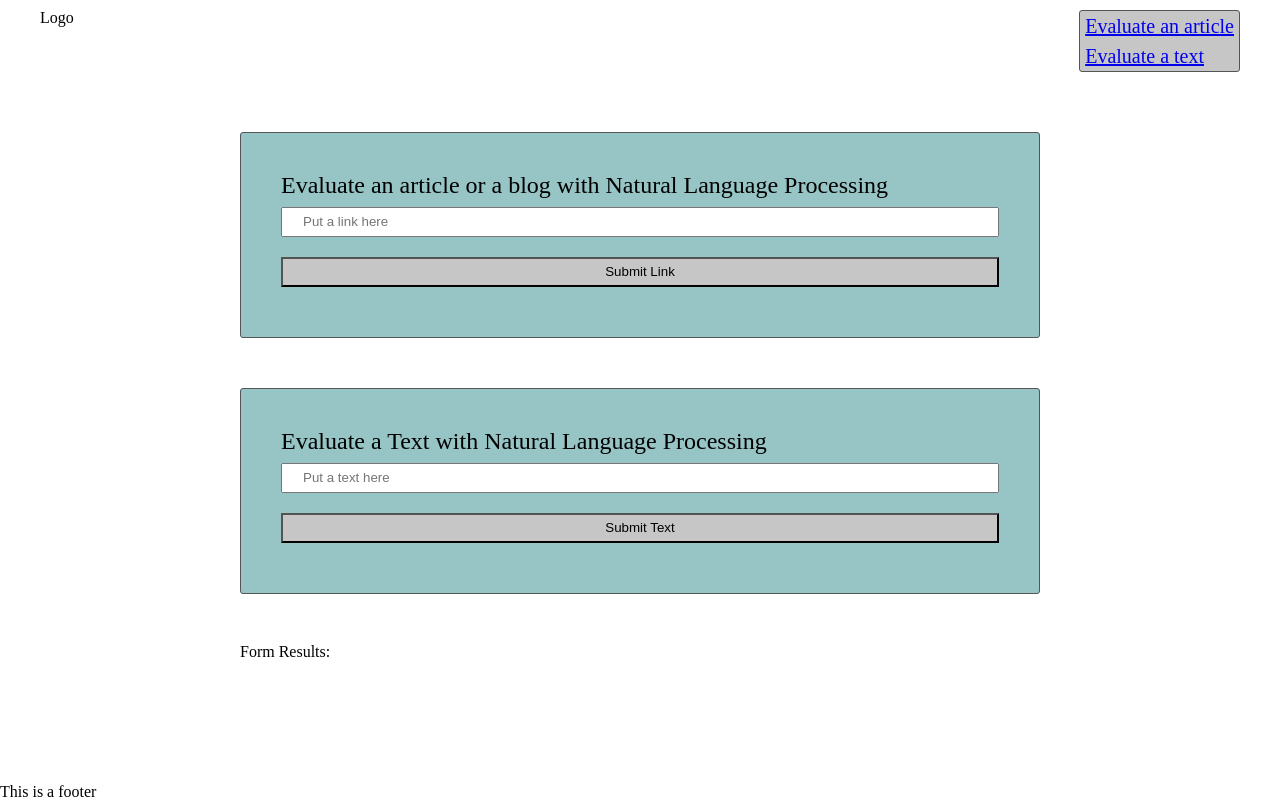
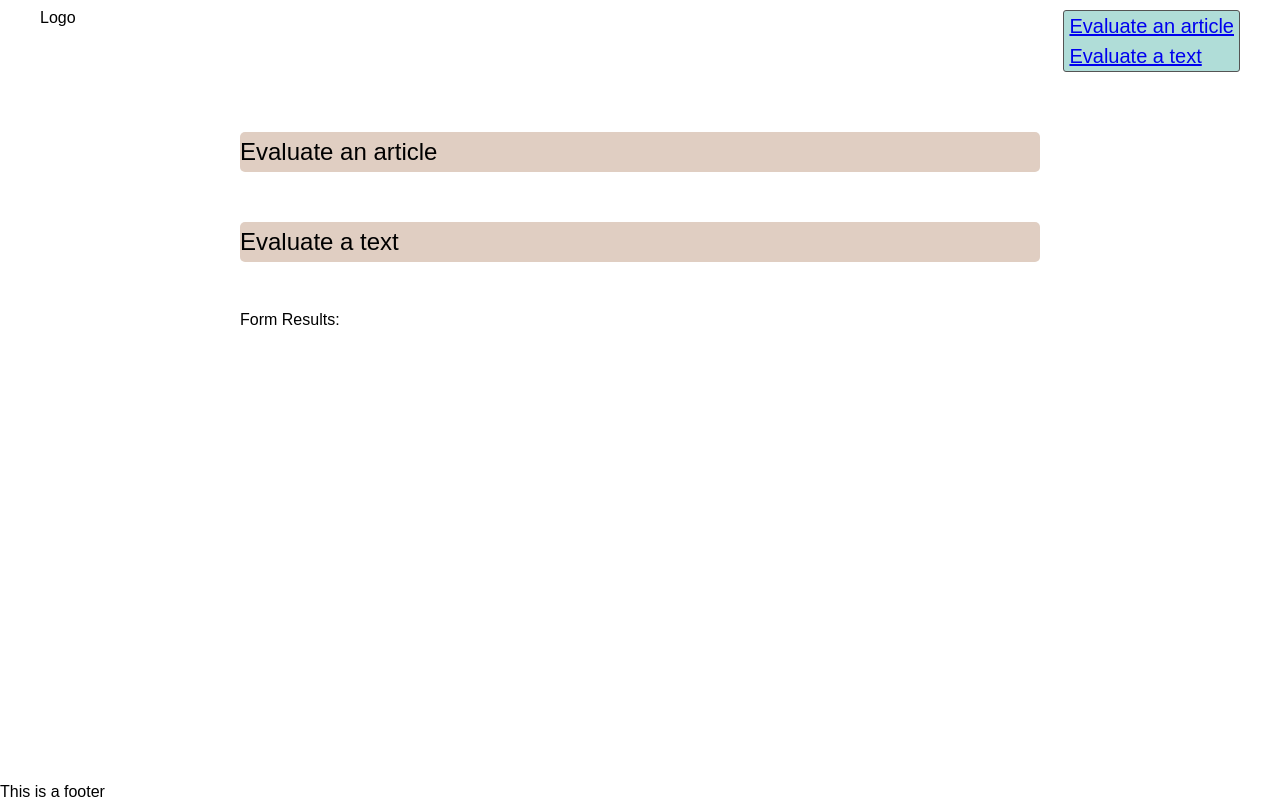
Before and after one commit to nmarkevich/evaluate-news-nlp, a website built with webpack: page src/client/views/index.html in a window 1280 px wide. Built offline with nearby package versions, Linux system fonts and the light colour scheme.

Commit message:
feat: Making forms collapsible

```diff
--- a/src/client/index.js
+++ b/src/client/index.js
@@ -8,4 +8,10 @@ import { handleSubmit } from './js/formHandler'
 
 export { checkLink, handleSubmit }
 
-console.log("CHANGE!!");
+const sectionItems = document.querySelectorAll("section");
+
+for (const menuItem of sectionItems) {
+    menuItem.addEventListener("click" , ( ) => {
+        menuItem.classList.toggle("collapsible");
+    });
+}
--- a/src/client/styles/base.scss
+++ b/src/client/styles/base.scss
@@ -2,6 +2,7 @@ body {
     display: flex;
     flex-direction: column;
     min-height: 100vh;
+    font-family: 'Oxygen', Sans-Serif;
 }
 
 main {
--- a/src/client/styles/form.scss
+++ b/src/client/styles/form.scss
@@ -3,7 +3,8 @@
     border-radius: 3px;
     padding: 40px;
     font-size: 24px;
-    background-color: rgb(151, 196, 197);
+    background-color: #b0ddd8;
+    display: none;
 }
 
 input {
@@ -14,10 +15,22 @@ input {
 }
 
 .button {
-    background-color: rgb(199, 198, 198);
+    background-color: #d0d7df;
 }
 
 #validationMsg {
     color: red;
     font-size: 16px;
 }
+
+h2 {
+    background-color: #e0cec2;
+    border-radius: 5px;
+    font-size: 24px;
+    cursor: pointer;
+    line-height: 40px;
+}
+
+section.collapsible .inputForm {
+    display: block;
+}
--- a/src/client/styles/header.scss
+++ b/src/client/styles/header.scss
@@ -5,7 +5,7 @@ header {
 }
 
 .nav_menu {
-    background-color: rgb(199, 198, 198);
+    background-color: #b0ddd8;
     border: 1px solid #545454;
     border-radius: 3px;
 }
--- a/src/client/views/index.html
+++ b/src/client/views/index.html
@@ -25,6 +25,7 @@
 
         <main>
             <section id="sectionLink">
+                <h2>Evaluate an article</h2>
                 <form class="inputForm" action="form-handler" onsubmit="return Client.handleSubmit(event)">
                     <p>Evaluate an article or a blog with Natural Language Processing</p>
                     <input id="linkFromUser" type="text" name="input" value="" placeholder="Put a link here">
@@ -33,12 +34,13 @@
                 </form>
             </section>
             <section id="sectionText">
-                <form class="inputForm" action="form-handler" onsubmit="return Client.handleSubmit(event)">
+                <h2>Evaluate a text</h2>
+                    <form class="inputForm" action="form-handler" onsubmit="return Client.handleSubmit(event)">
                         <p>Evaluate a Text with Natural Language Processing</p>
                         <input id="textFromUser" type="text" name="input" value="" placeholder="Put a text here">
                         <p id="validationMsg"></p>
                         <input class="button" type="submit" name="" value="Submit Text" onclick="return Client.handleSubmit(event)">
-                </form>
+                    </form>
             </section>
 
             <section>
```
